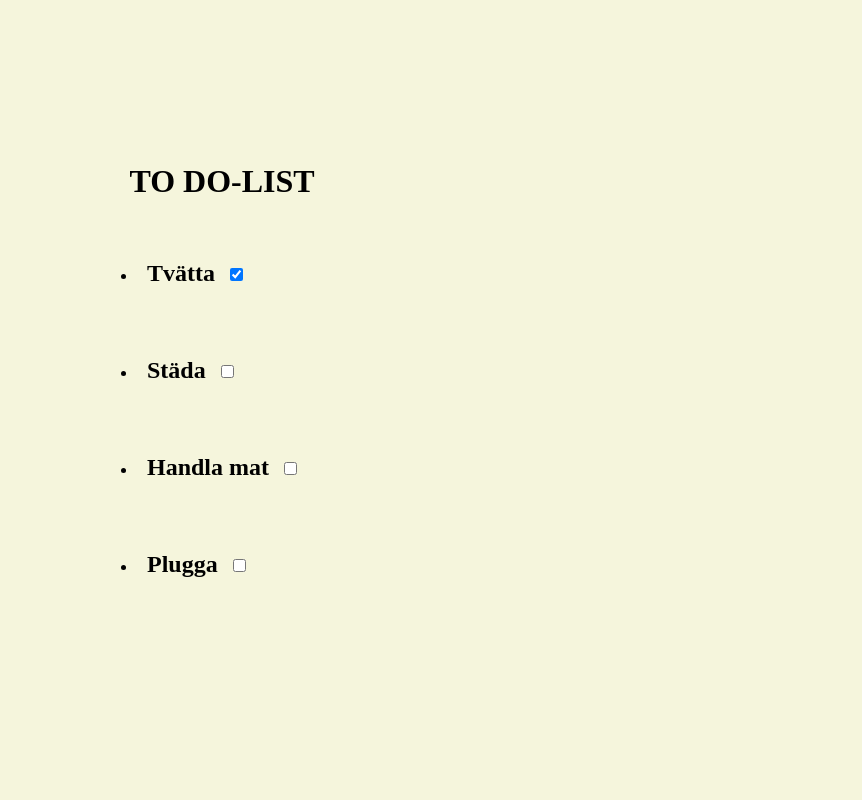
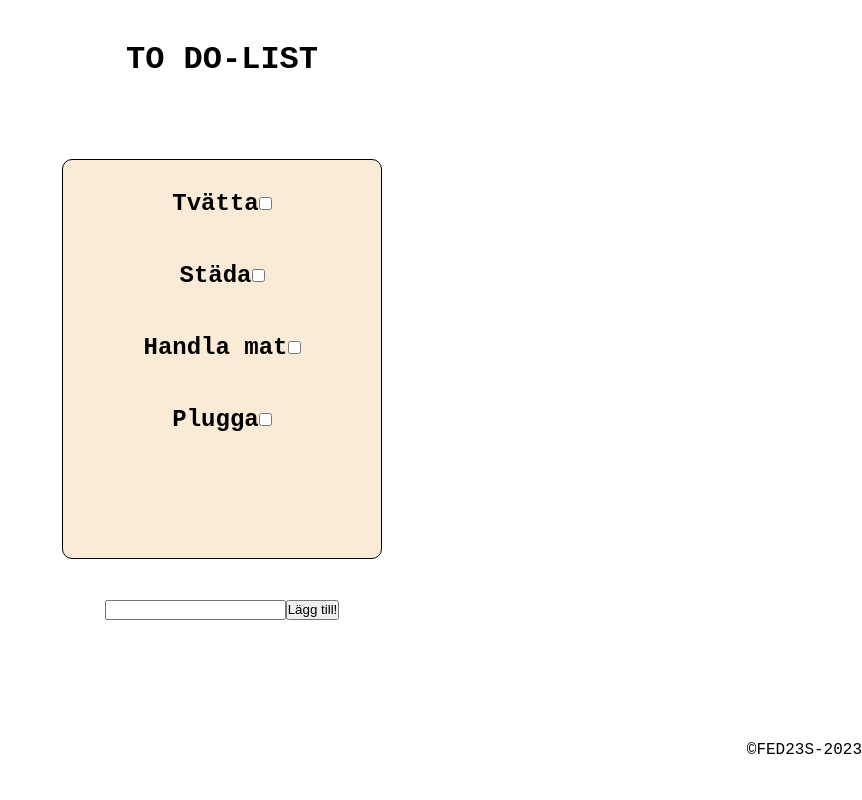
Before and after one commit to mallrosen/todos-mallrosen, a website built with Vite: page index.html in a window 1280 px wide. Shown: the whole page, without its empty margins (418-1280 px from the left). Built offline with nearby package versions, Linux system fonts and the light colour scheme; a web font is replaced by a local one.

Commit message:
changed value of boolean if ckecked checkbox + style and an input+button

```diff
--- a/index.html
+++ b/index.html
@@ -7,7 +7,6 @@
     <title>Todo or not todo?</title>
   </head>
   <body>
-    <div id="toDoContainer"></div>
     <div id="app"></div>
     <script type="module" src="src/js/main.js"></script>
   </body>
--- a/src/js/main.js
+++ b/src/js/main.js
@@ -13,24 +13,27 @@ if (localStorage.getItem("todoList")) {
     todoList = JSON.parse(localStorage.getItem("todoList"));
    }
 
-const task1 = new Tasks("Tvätta", true);
+const task1 = new Tasks("Tvätta", false);
 const task2 = new Tasks("Städa", false);
 const task3 = new Tasks("Handla mat", false)
 const task4 = new Tasks("Plugga", false);
 
 let todoList = [task1, task2, task3, task4];
+
 const createHtml = () => {
-const toDosContainer = document.getElementById("toDoContainer");
-toDosContainer.innerHTML = "";
+const appContainer = document.getElementById("app");
+appContainer.innerHTML = "";
 
 const taskUl = document.createElement("ul");
-toDosContainer.appendChild(taskUl);
+appContainer.appendChild(taskUl);
 taskUl.className = "todo";
 
 
 localStorage.setItem("todoTasks", JSON.stringify(todoList))
 
-for (let i = 0; i < todoList.length; i++) {
+for (let i = 0; i < todoList.length; i++){
+    if (todoList[i].isDone === false){
+
     const taskLi = document.createElement("li");
     const taskH2 = document.createElement("h2");
     const checkbox = document.createElement("input");
@@ -38,9 +41,11 @@ for (let i = 0; i < todoList.length; i++) {
     checkbox.checked = todoList[i].isDone;
 
     checkbox.addEventListener("click", () => {
-    todoList.splice(i, 1);
-    createHtml();
-})
+        todoList[i].isDone = true;
+        console.log(todoList[i].isDone);
+        createHtml();
+    })
+
     taskUl.appendChild(taskLi);
     taskLi.appendChild(taskH2);
     taskLi.appendChild(checkbox);
@@ -49,22 +54,34 @@ for (let i = 0; i < todoList.length; i++) {
     checkbox.innerHTML = todoList[i].isDone;
     taskLi.className = "toDoLi";
 }
-
+}
 }
 
 createHtml();
 
 
+const addTaskContainer = document.createElement("div")
+addTaskContainer.className = "input-task";
+const taskBtn = document.createElement("button");
+
+taskBtn.innerHTML = "Lägg till!"
+
+const textBox = document.createElement("input");
+
+textBox.setAttribute("type", "textarea");
+textBox.className = "textBox";
+
+addTaskContainer.appendChild(textBox);
+addTaskContainer.appendChild(taskBtn);
+
+document.body.appendChild(addTaskContainer);
 
 
-// const footer = document.createElement("footer");
-// const fDiv = document.createElement("div");
-// const fA = document.createElement("a");
-// const fP = document.createElement("p");
-// document.body.appendChild(footer);
 
-// footer.appendChild(fDiv);
-// fDiv.appendChild(fA);
-// fA.appendChild(fP);
+const footer = document.createElement("footer");
+const fP = document.createElement("p");
+document.body.appendChild(footer);
 
-// fP.innerHTML = "&copy;FED23S-2023";
+footer.appendChild(fP);
+
+fP.innerHTML = "&copy;FED23S-2023";
--- a/src/scss/style.scss
+++ b/src/scss/style.scss
@@ -1,3 +1,5 @@
+@import url('https://fonts.googleapis.com/css2?family=Sometype+Mono&display=swap');
+
 * {
   margin: 0;
   padding: 0;
@@ -5,30 +7,64 @@
 }
 
 body{
-  display: flex;
-  flex-direction: column-reverse;
+  display: grid;
+  grid-template-rows:4;
+  grid-template-columns: 1;
+  min-height: 100vh;
   justify-content: center;
-  align-items: center;
-  min-height: 100vh;
-  background-color: beige;
-}
+  font-family: 'Sometype Mono', monospace;
 
-h2{
-  display: inline;
-  padding-right: 15px;
-}
-
-.toDoLi {
-  margin: 50px;
-  padding: 10px;
 
 }
 
 header{
+  min-width: 100vw;
+  display: grid;
+  grid-row-start: 1;
+  justify-content: center;
+  align-items: center;
+}
 
+.textBox{
+  display: grid;
+  grid-template-rows: 3;
+  max-width: 25vh;
+}
+
+footer{
+  display: grid;
+  grid-row: 4;
+  justify-content: end;
+  align-items: center;
+}
+
+#app{
+  display: grid;
+  grid-row-start: 2;
+  justify-content: center;
+  align-items: center;
+}
+
+.todo{
+  border: 1px solid black;
+  border-radius: 10px;
+  width: 25vw;
+  min-height: 50vh;
+  background-color: antiquewhite;
+}
+
+.toDoLi{
+  display: flex;
+  justify-content: center;
+  align-items: center;
+  margin: 15px;
+  padding: 15px;
 
 }
 
-footer{
-  background-color: aqua;
+.input-task{
+  display: flex;
+  justify-content: center;
+  grid-row-start: 3;
+  height: 20px;
 }
```
